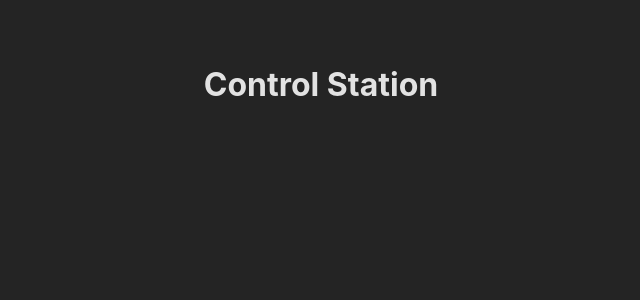
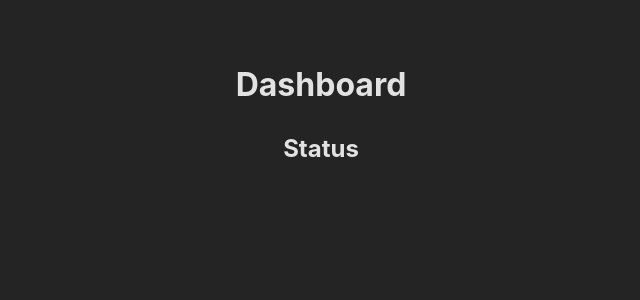
Before and after one commit to UCI-HyperXite/hx9-control-system, a React (Vite) app in the folder control-station/: page / in a window 1280 px wide. Shown: the top 300 px of the page, without its empty margins (319-959 px from the left). Built offline with nearby package versions, Linux system fonts and the light colour scheme.

Commit message:
Set up component structure and absolute imports
- Configure baseURL and paths and Vite's alias resolver
- Add sample `Dashboard` view and `Status` component

```diff
--- a/control-station/src/App.tsx
+++ b/control-station/src/App.tsx
@@ -1,9 +1,11 @@
+import { Dashboard } from "@/views";
+
 import "./App.css";
 
 function App() {
 	return (
 		<main>
-			<h1>Control Station</h1>
+			<Dashboard />
 		</main>
 	);
 }
--- /dev/null
+++ b/control-station/src/components/Status/Status.tsx
@@ -0,0 +1,9 @@
+function Status() {
+	return (
+		<div>
+			<h2>Status</h2>
+		</div>
+	);
+}
+
+export default Status;
--- /dev/null
+++ b/control-station/src/components/index.ts
@@ -0,0 +1 @@
+export { default as Status } from "./Status/Status";
--- /dev/null
+++ b/control-station/src/views/Dashboard/Dashboard.tsx
@@ -0,0 +1,12 @@
+import { Status } from "@/components";
+
+function Dashboard() {
+	return (
+		<div>
+			<h1>Dashboard</h1>
+			<Status />
+		</div>
+	);
+}
+
+export default Dashboard;
--- /dev/null
+++ b/control-station/src/views/index.ts
@@ -0,0 +1 @@
+export { default as Dashboard } from "./Dashboard/Dashboard";
--- a/control-station/tsconfig.json
+++ b/control-station/tsconfig.json
@@ -1,6 +1,10 @@
 {
 	"compilerOptions": {
 		"target": "ES2020",
+		"baseUrl": ".",
+		"paths": {
+			"@/*": ["src/*"]
+		},
 		"useDefineForClassFields": true,
 		"lib": ["ES2020", "DOM", "DOM.Iterable"],
 		"module": "ESNext",
--- a/control-station/vite.config.ts
+++ b/control-station/vite.config.ts
@@ -4,4 +4,9 @@ import { defineConfig } from "vite";
 // https://vitejs.dev/config/
 export default defineConfig({
 	plugins: [react()],
+	resolve: {
+		alias: {
+			"@/": "/src/",
+		},
+	},
 });
```
